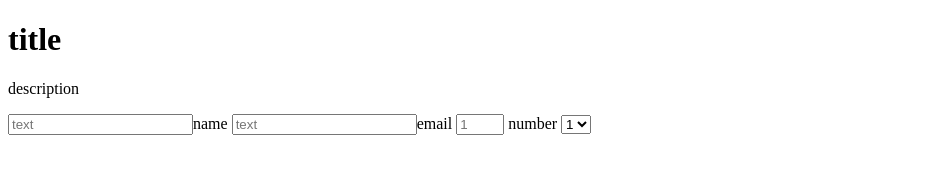
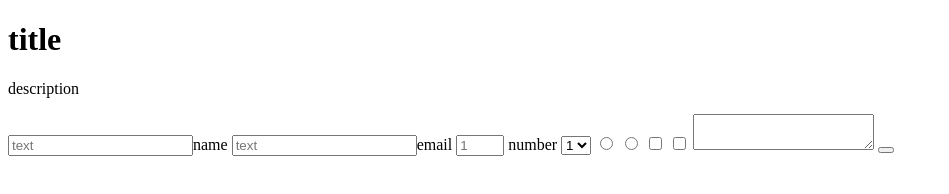
Before and after one commit to brandonlsosa/Survey-Form, a plain HTML site: page index.html in a window 1280 px wide. Shown: the whole page, without its empty margins (0-949 px from the left). Drawn offline with Linux system fonts and the light colour scheme.

Commit message:
Update index.html
add 2 radio type buttons and add 2 checkbox type buttons. finally create a "text-area" that is submittable.

```diff
--- a/index.html
+++ b/index.html
@@ -18,5 +18,12 @@
                 <option>3</option>
                 <option>4</option>
               </select>
+            <input type="radio" value="yes" name="button 1"/>
+            <input type="radio" value="no" name="button 1" />
+            <input type="checkbox" value="cat" />
+            <input type="checkbox" value="dog" />
+            <textarea></textarea>
+            <button id="submit" type="submit"></button>
+        </form>
     </body>
 </html>
```
